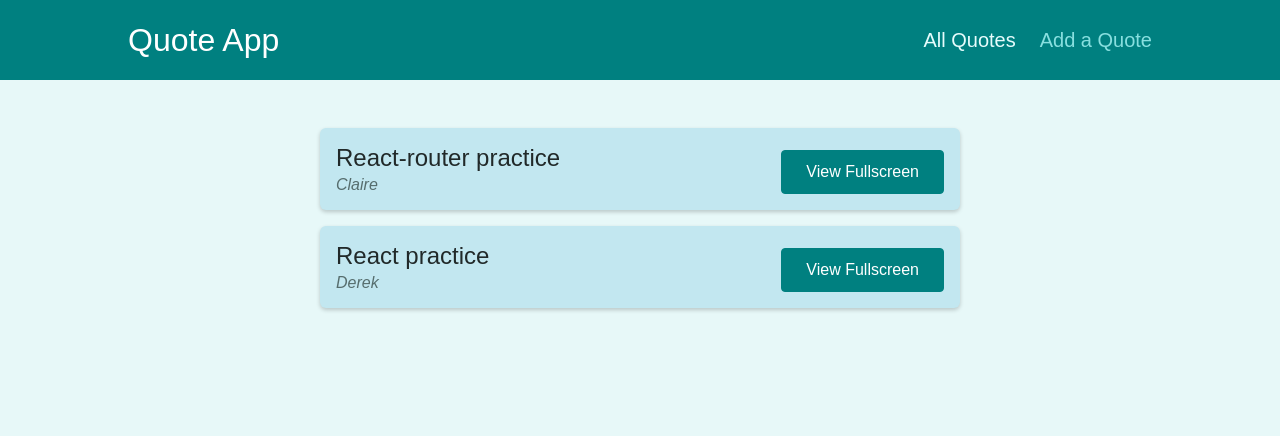
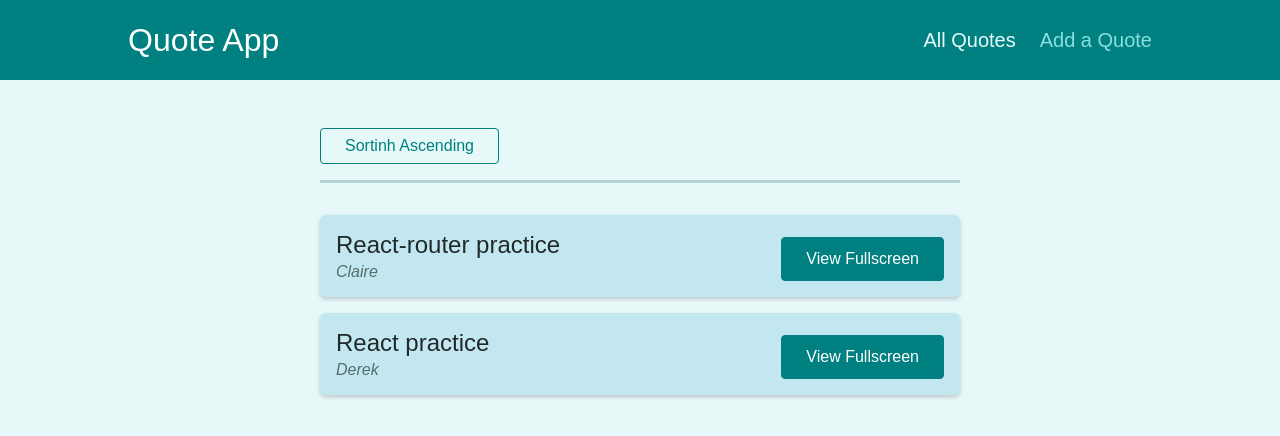
Before and after one commit to berkagmpp/router_practice-quotes_app, a React (Create React App) app: page /quotes in a window 1280 px wide. Shown: the top 436 px of the page. Built offline with nearby package versions, Linux system fonts and the light colour scheme.

Commit message:
Feat: Add changeSortingHandler fn in QuoteList.js Add changeSortingHandler fn for onClick Sorting button Add useHistory(react-router-dom) for setting to sorted URL in current page in QuoteList.js Ref: #cc12513e813003e6fa6e8cb9dd96fe19749b9088

```diff
--- a/src/components/quotes/QuoteList.js
+++ b/src/components/quotes/QuoteList.js
@@ -1,11 +1,21 @@
 import { Fragment } from 'react';
+import { useHistory } from 'react-router-dom';
 
 import QuoteItem from './QuoteItem';
 import classes from './QuoteList.module.css';
 
 const QuoteList = (props) => {
+    const history = useHistory();
+
+    const changeSortingHandler = () => {
+        history.push('/quotes?sort=asc');
+    };
+
     return (
         <Fragment>
+            <div className={classes.sorting}>
+                <button onClick={changeSortingHandler}>Sortinh Ascending</button>
+            </div>
             <ul className={classes.list}>
                 {props.quotes.map((quote) => (
                     <QuoteItem
```
